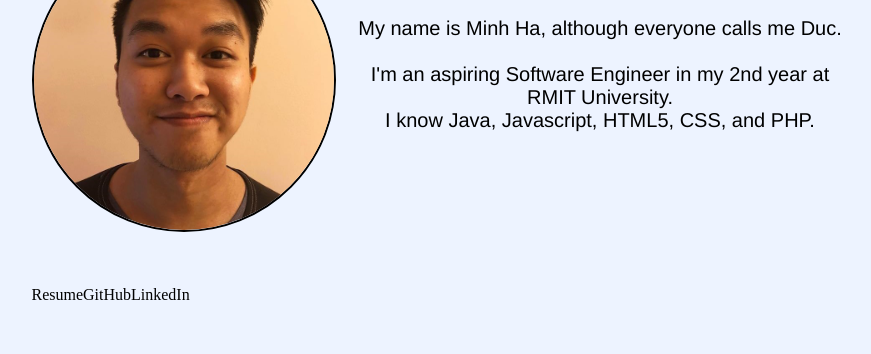
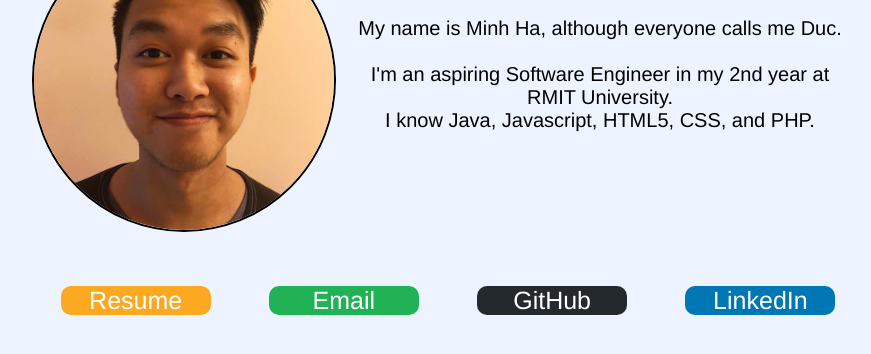
Before and after one commit to GitAYYYer/Duc-Ha-Website, a plain HTML site: page index.html in a window 1280 px wide. Shown: the part 122-476 px from the top of the page, without its empty margins (192-1063 px from the left). Drawn offline with nearby package versions, Linux system fonts and the light colour scheme.

Commit message:
Added resume, email, github and linkedin divs (no links currently however)

```diff
--- a/css/stylesheet.css
+++ b/css/stylesheet.css
@@ -56,3 +56,35 @@ h1 {
     height: 300px;
     width: 300px;
 }
+
+/* Above CSS is for picture and info box, below is for the drop down files */
+
+.dropdown {
+    width: 150px;
+    margin-left: auto;
+    margin-right: auto;
+    border: 2px solid none;
+    border-radius: 10px;
+    font-size: 25px;
+    font-family: "Arimo";
+}
+
+#resume {
+    color: white;
+    background-color: #fca820;
+}
+
+#email {
+    color: white;
+    background-color: #20b255;
+}
+
+#github {
+    color: white;
+    background-color: #24292e;
+}
+
+#linkedin {
+    color: white;
+    background-color: #0077B5;
+}
--- a/index.html
+++ b/index.html
@@ -21,9 +21,10 @@
         </div>
 
         <div class="flex-container">
-            <div>Resume</div>
-            <div>GitHub</div>
-            <div>LinkedIn</div>
+            <div class="dropdown" id="resume">Resume</div>
+            <div class="dropdown" id="email">Email</div>
+            <div class="dropdown" id="github">GitHub</div>
+            <div class="dropdown" id="linkedin">LinkedIn</div>
         </div>
     </body>
 </html>
```
